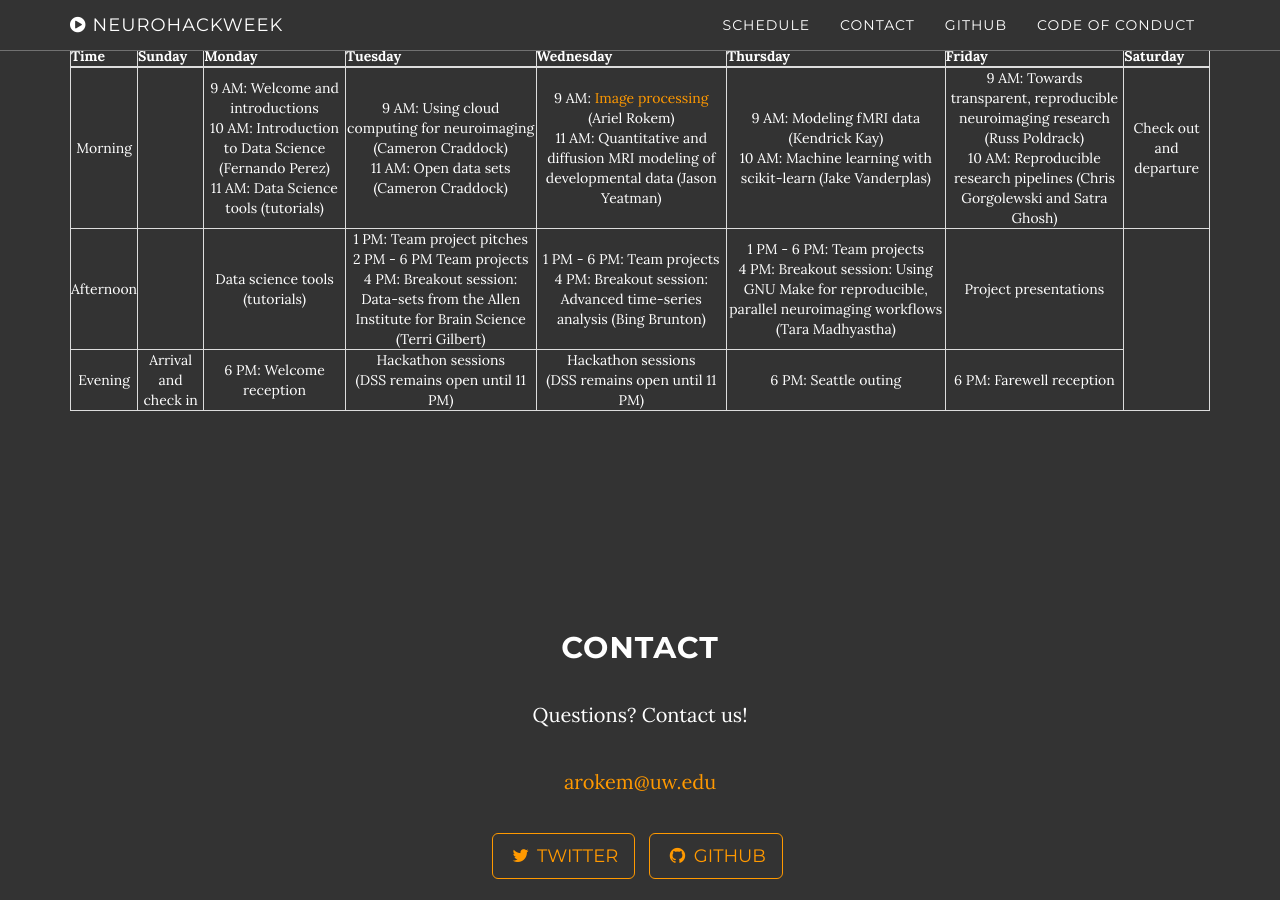
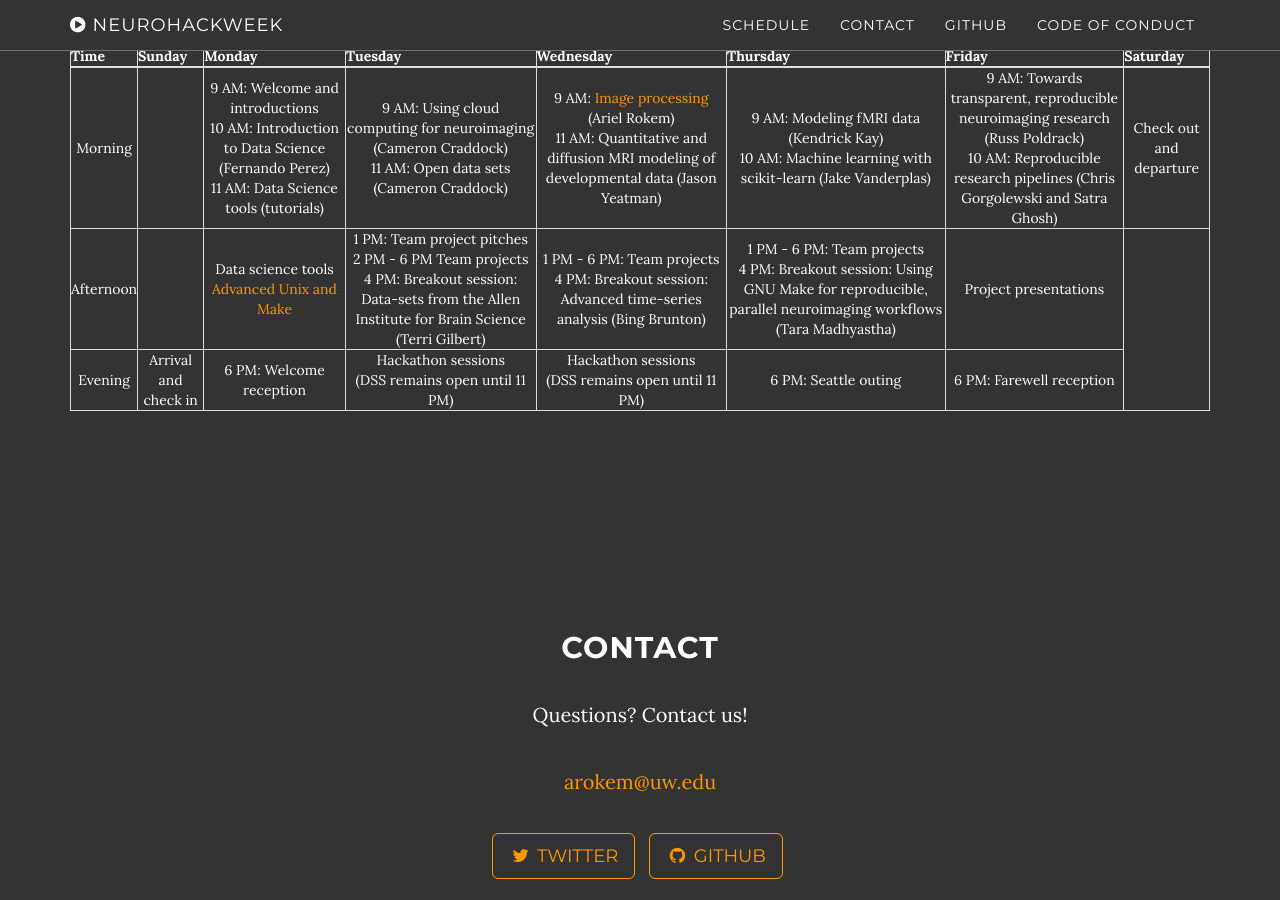
Before and after one commit to neurohackweek/nhw2016, a Jekyll site: the page built from index.html, in a window 1280 px wide and 900 px high, scrolled down 884 px. Built offline with Jekyll 4.4.1, drawn with Linux system fonts in a browser that asks for light colours.

Commit message:
Link from the schedule to the Advanced Unix/Make lesson.

```diff
--- a/_includes/schedule.html
+++ b/_includes/schedule.html
@@ -43,7 +43,11 @@
       <tr>
         <td>Afternoon</td>
         <td></td>
-        <td> Data science tools (tutorials) </td>
+        <td> Data science tools <br>
+          <a href="https://neurohackweek.github.io/advancedunix/">
+            Advanced Unix and Make</a>
+
+        </td>
         <td> 1 PM: Team project pitches <br>
             2 PM - 6 PM Team projects <br>
             4 PM: Breakout session: Data-sets from the Allen Institute for Brain Science (Terri Gilbert)</td>
```
